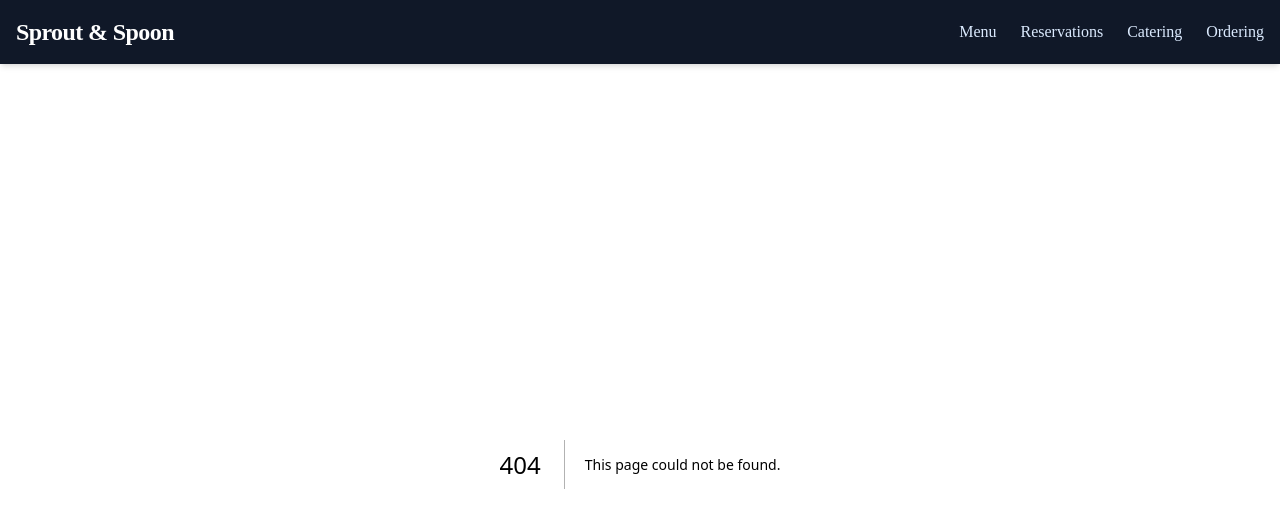
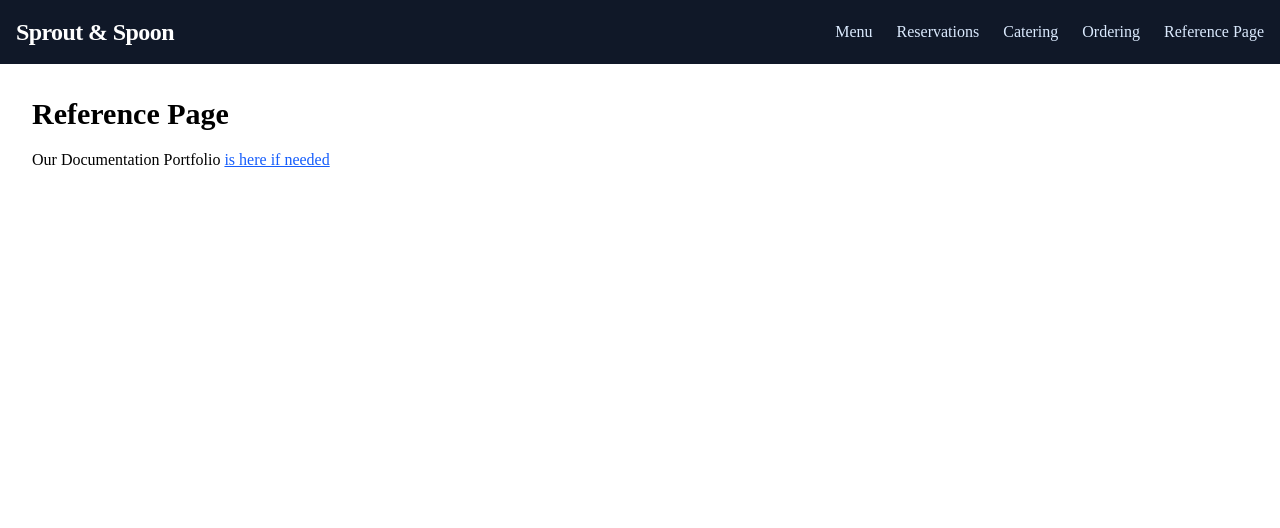
Before and after one commit to sidgames5/tsa-webmaster-2025, a Next.js app: page /reference in a window 1280 px wide. Before the commit this address had no page. Shown: the top 528 px of the page. Built offline with nearby package versions, Linux system fonts and the light colour scheme; a web font is replaced by a local one.

Commit message:
Added doc portfolio
Co-authored-by: FrontendGuy <pythoncoder12322@users.noreply.github.com>

```diff
--- /dev/null
+++ b/src/app/reference/page.tsx
@@ -0,0 +1,22 @@
+import React from 'react';
+
+const ReferencePage: React.FC = () => {
+  return (
+    <main className="min-h-screen bg-white text-black p-8">
+      <h1 className="text-3xl font-bold mb-4">Reference Page</h1>
+      <p>
+        Our Documentation Portfolio{' '}
+        <a
+          href="/TSA-Webmaster%20Doc%20Portfolio.pdf"
+          target="_blank"
+          rel="noopener noreferrer"
+          className="text-blue-600 underline"
+        >
+          is here if needed
+        </a>
+      </p>
+    </main>
+  );
+};
+
+export default ReferencePage;
--- a/src/app/ui/navbar.tsx
+++ b/src/app/ui/navbar.tsx
@@ -117,6 +117,7 @@ function MobileNavbar() {
                         <MobileNavLink href="/reservations">Reservations</MobileNavLink>
                         <MobileNavLink href="/catering">Catering</MobileNavLink>
                         <MobileNavLink href="/merch">Ordering</MobileNavLink>
+                        <MobileNavLink href="/reference">reference</MobileNavLink>
                     </motion.ul>
                 )}
             </AnimatePresence>
@@ -233,6 +234,7 @@ function DesktopNavbar() {
                     <DesktopNavLink href="/reservations">Reservations</DesktopNavLink>
                     <DesktopNavLink href="/catering">Catering</DesktopNavLink>
                     <DesktopNavLink href="/merch">Ordering</DesktopNavLink>
+                    <DesktopNavLink href="/reference">Reference Page</DesktopNavLink>
                 </div>
             </div>
         </nav>
```
Also changed, not shown: 1 other file (tests, documents, lock files or other folders).
